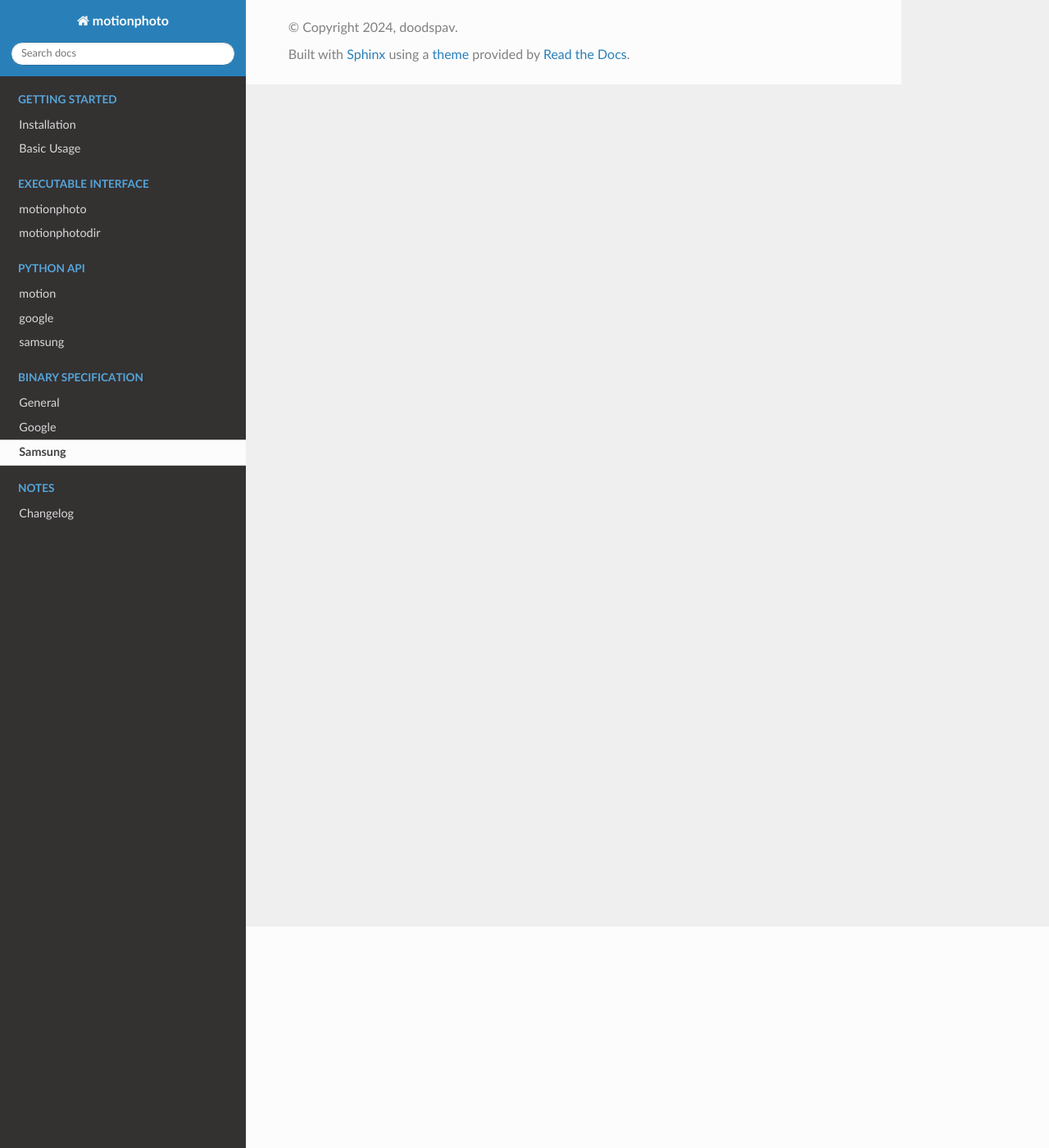
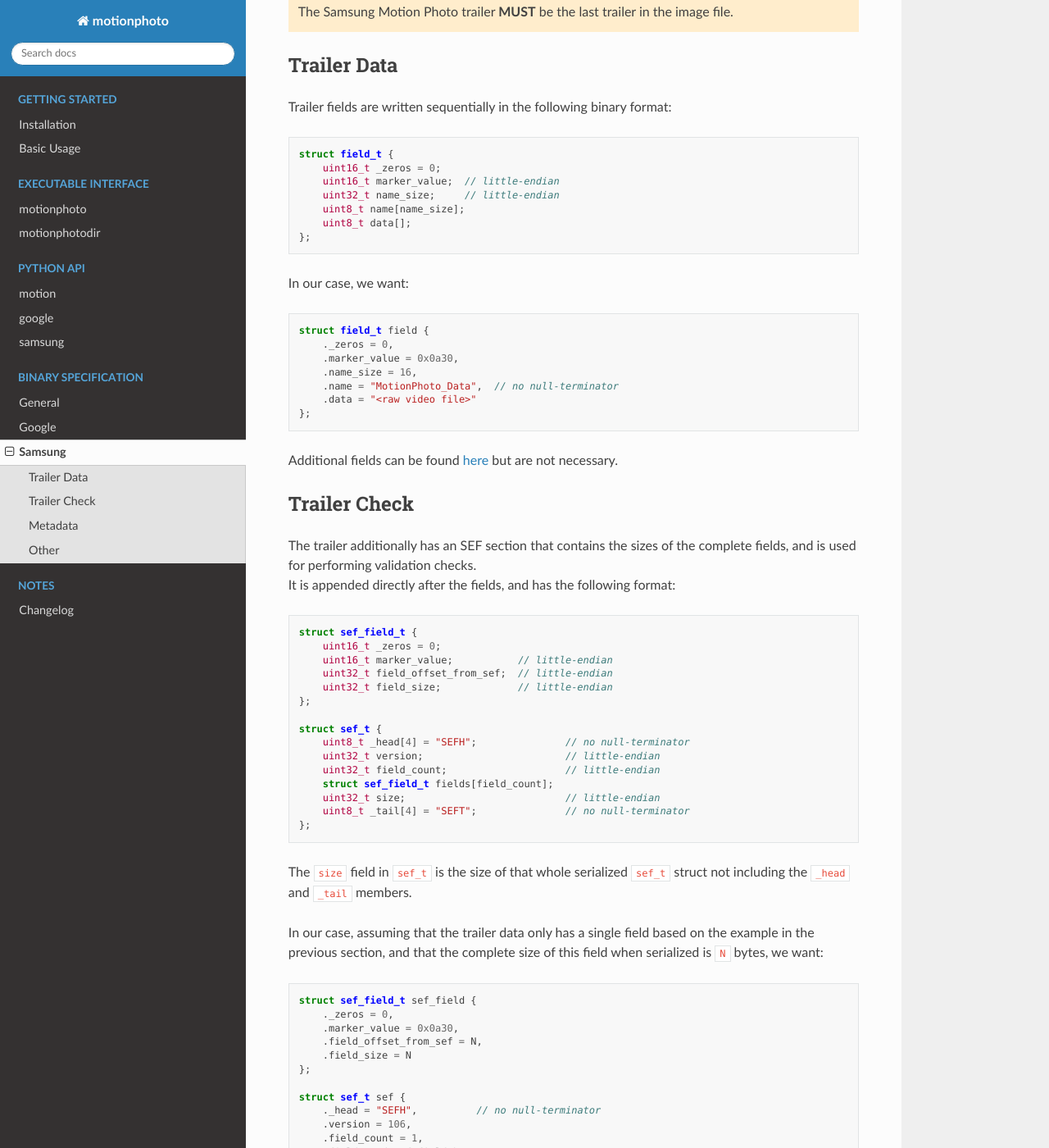
Before and after one commit to doodspav/motionphoto, a Sphinx documentation site: the page built from docs/source/binary_specification/samsung.rst, in a window 1280 px wide and 1400 px high, scrolled down 270 px. Shown: the whole window at 82% size. Built offline with Sphinx 7.4.7 and the Read the Docs theme 2.0.0, drawn with Linux system fonts in a browser that asks for light colours; some of the changed text lies outside the part shown.

Commit message:
GHI #4 Fill in binary specification docs
Signed-off-by: doodspav <doodspav@gmail.com>

```diff
--- a/docs/source/binary_specification/samsung.rst
+++ b/docs/source/binary_specification/samsung.rst
@@ -1,4 +1,110 @@
 Samsung
 =======
 
-TODO: Samsung
+| Samsung requires that the video file be embedded inside the image file by
+  constructing a trailer in a custom format, and appending it to the end of the
+  image file.
+
+.. warning::
+   The Samsung Motion Photo trailer **MUST** be the last trailer in the image
+   file.
+
+Trailer Data
+------------
+
+Trailer fields are written sequentially in the following binary format:
+
+.. code-block:: c
+
+   struct field_t {
+       uint16_t _zeros = 0;
+       uint16_t marker_value;  // little-endian
+       uint32_t name_size;     // little-endian
+       uint8_t name[name_size];
+       uint8_t data[];
+   };
+
+In our case, we want:
+
+.. code-block:: c
+
+   struct field_t field {
+       ._zeros = 0,
+       .marker_value = 0x0a30,
+       .name_size = 16,
+       .name = "MotionPhoto_Data",  // no null-terminator
+       .data = "<raw video file>"
+   };
+
+Additional fields can be found
+`here <https://github.com/exiftool/exiftool/blob/ecc573fc04ac6538802fd0a61a9c4ca53837ca1d/lib/Image/ExifTool/Samsung.pm#L945>`_
+but are not necessary.
+
+Trailer Check
+-------------
+
+| The trailer additionally has an SEF section that contains the sizes of the
+  complete fields, and is used for performing validation checks.
+| It is appended directly after the fields, and has the following format:
+
+.. code-block:: c
+
+   struct sef_field_t {
+       uint16_t _zeros = 0;
+       uint16_t marker_value;           // little-endian
+       uint32_t field_offset_from_sef;  // little-endian
+       uint32_t field_size;             // little-endian
+   };
+
+   struct sef_t {
+       uint8_t _head[4] = "SEFH";               // no null-terminator
+       uint32_t version;                        // little-endian
+       uint32_t field_count;                    // little-endian
+       struct sef_field_t fields[field_count];
+       uint32_t size;                           // little-endian
+       uint8_t _tail[4] = "SEFT";               // no null-terminator
+   };
+
+The ``size`` field in ``sef_t`` is the size of that whole serialized ``sef_t``
+struct not including the ``_head`` and ``_tail`` members.
+
+In our case, assuming that the trailer data only has a single field based on
+the example in the previous section, and that the complete size of this field
+when serialized is ``N`` bytes, we want:
+
+.. code-block:: c
+
+   struct sef_field_t sef_field {
+       ._zeros = 0,
+       .marker_value = 0x0a30,
+       .field_offset_from_sef = N,
+       .field_size = N
+   };
+
+   struct sef_t sef {
+       ._head = "SEFH",          // no null-terminator
+       .version = 106,
+       .field_count = 1,
+       .fields = { sef_field },
+       .size = sizeof(sef) - 8,
+       ._tail = "SEFT"           // no null-terminator
+   };
+
+.. note::
+   The ``field_size`` and ``field_offset_from_sef`` members are both encoded as
+   32bit integers. This imposes a limit on the size of the video file (which
+   is enforced by this library).
+
+Metadata
+--------
+
+The following metadata tags may optionally be set:
+
+- ``MotionPhoto``: set to ``1``
+- ``MotionPhotoVersion``: this library sets it to ``1``
+- ``MotionPhotoPresentationTimestampUs``: key-frame time offset in microseconds
+
+Other
+-----
+
+Samsung does not place any requirements on the file name.
```
Also changed, not shown: docs/source/binary_specification/general.rst (+19 -1 lines), docs/source/binary_specification/google.rst (+28 -1 lines).
